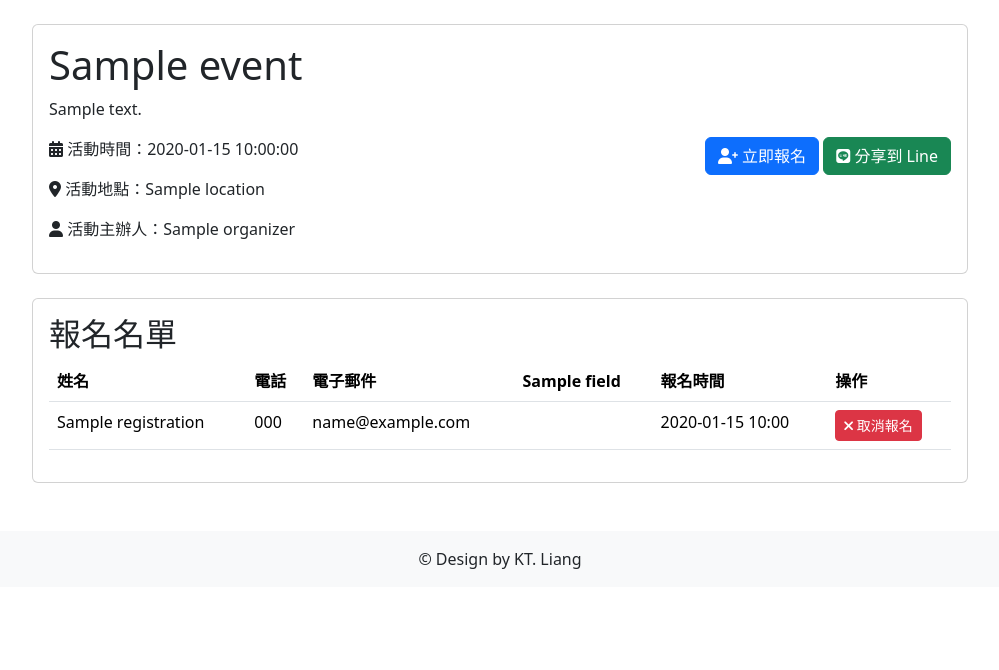
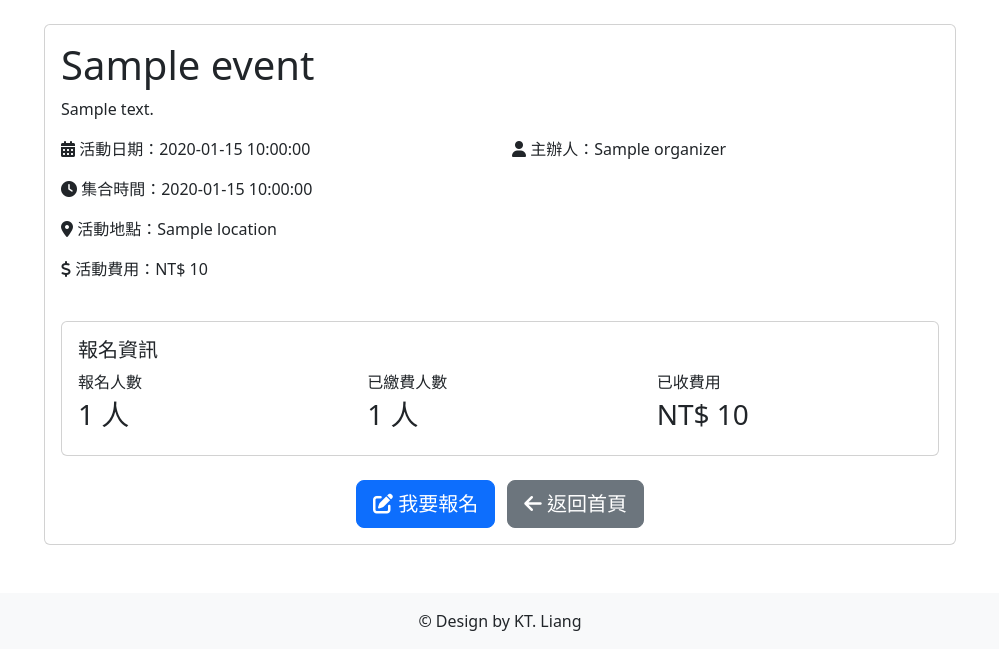
Before and after one commit to marmotkit/event-registration, a Flask app: template templates/event_detail.html in a window 1280 px wide. Shown: the part 66-736 px from the top of the page, without its empty margins (140-1139 px from the left). Run offline with Flask 3, Linux system fonts and the light colour scheme; the template is opened without the code that fills it: most values are stand-ins (such as "Sample title", 1, 10 or a date in 2020); parts of the project's set-up code (start-up, migrations or seed data) failed here and were passed over.

Commit message:
修復問題： 1. 報名後查看詳情的問題 2. 改進繳費狀態的顯示 3. 添加人數和費用統計

```diff
--- a/app.py
+++ b/app.py
@@ -82,23 +82,45 @@ def clean_custom_fields(custom_fields):
 # 路由
 @app.route('/')
 def index():
-    events = list(events_collection.find().sort('start_date', 1))
+    # 獲取所有活動並按日期排序
+    events = list(events_collection.find().sort('start_date', -1))
+
+    # 對每個活動添加報名人數統計
     for event in events:
-        # 獲取報名人數
-        event['registrations'] = list(registrations_collection.find({'event_id': event['_id']}))
+        event['registration_count'] = registrations_collection.count_documents({'event_id': event['_id']})
+        # 計算已繳費金額
+        paid_registrations = registrations_collection.find({
+            'event_id': event['_id'],
+            'has_paid': True
+        })
+        event['paid_amount'] = sum(1 for _ in paid_registrations) * event.get('fee', 0)
+        # 計算總金額
+        event['total_amount'] = event['registration_count'] * event.get('fee', 0)
+
     return render_template('index.html', events=events)
 
 @app.route('/event/<event_id>')
 def event_detail(event_id):
     try:
+        # 使用 ObjectId 來查詢活動
         event = events_collection.find_one({'_id': ObjectId(event_id)})
         if not event:
             flash('活動不存在')
             return redirect(url_for('index'))
 
+        # 獲取報名資料
         registrations = list(registrations_collection.find({'event_id': ObjectId(event_id)}))
+        event['registration_count'] = len(registrations)
+
+        # 計算已繳費人數和金額
+        paid_count = sum(1 for reg in registrations if reg.get('has_paid', False))
+        event['paid_count'] = paid_count
+        event['paid_amount'] = paid_count * event.get('fee', 0)
+        event['total_amount'] = len(registrations) * event.get('fee', 0)
+
         return render_template('event_detail.html', event=event, registrations=registrations)
     except Exception as e:
+        print(f"Error in event_detail: {str(e)}")
         flash('無效的活動 ID')
         return redirect(url_for('index'))
 
@@ -161,7 +183,7 @@ def register(event_id):
                 'phone': request.form['phone'],
                 'email': request.form['email'],
                 'timestamp': datetime.now(),
-                'has_paid': False,  # 新增繳費狀態欄位
+                'has_paid': False,
                 'custom_fields': {}
             }
 
@@ -174,15 +196,16 @@ def register(event_id):
                     registration_data['custom_fields'][field_name] = request.form.get(field_name)
 
             if event.get('notes_label'):
-                registration_data['notes'] = request.form.get('notes')
+                registration_data['notes'] = request.form.get('notes', '')
 
             try:
                 registrations_collection.insert_one(registration_data)
                 flash('報名成功！')
-                return redirect(url_for('index'))
+                return redirect(url_for('event_detail', event_id=event_id))
             except Exception as e:
                 print(f"Error saving registration: {str(e)}")
                 flash('報名時發生錯誤，請稍後再試')
+                return render_template('register.html', event=event)
 
         return render_template('register.html', event=event)
     except Exception as e:
@@ -459,6 +482,14 @@ def view_event(event_id):
 
         # 獲取報名資料
         registrations = list(registrations_collection.find({'event_id': ObjectId(event_id)}))
+
+        # 計算統計資料
+        paid_count = sum(1 for reg in registrations if reg.get('has_paid', False))
+        event['registration_count'] = len(registrations)
+        event['paid_count'] = paid_count
+        event['paid_amount'] = paid_count * event.get('fee', 0)
+        event['total_amount'] = len(registrations) * event.get('fee', 0)
+
         return render_template('view_event.html', event=event, registrations=registrations)
     except Exception as e:
         print(f"Error in view_event: {str(e)}")
--- a/templates/event_detail.html
+++ b/templates/event_detail.html
@@ -1,82 +1,60 @@
 {% extends "base.html" %}
 
 {% block content %}
-<div class="card mb-4">
+<div class="container">
+    <div class="card">
         <div class="card-body">
             <h1 class="card-title">{{ event.title }}</h1>
             <p class="card-text">{{ event.description }}</p>
-        <div class="row">
+
+            <div class="row mb-4">
                 <div class="col-md-6">
-                <p><i class="fas fa-calendar-alt"></i> 活動時間：{{ event.date }}</p>
+                    {% if event.start_date == event.end_date %}
+                    <p><i class="fas fa-calendar-alt"></i> 活動日期：{{ event.start_date }}</p>
+                    {% else %}
+                    <p><i class="fas fa-calendar-alt"></i> 活動日期：{{ event.start_date }} 至 {{ event.end_date }}</p>
+                    {% endif %}
+                    <p><i class="fas fa-clock"></i> 集合時間：{{ event.meeting_time }}</p>
                     <p><i class="fas fa-map-marker-alt"></i> 活動地點：{{ event.location }}</p>
-                <p><i class="fas fa-user"></i> 活動主辦人：{{ event.organizer }}</p>
+                    <p><i class="fas fa-dollar-sign"></i> 活動費用：NT$ {{ event.fee }}</p>
+                </div>
+                <div class="col-md-6">
+                    <p><i class="fas fa-user"></i> 主辦人：{{ event.organizer }}</p>
                     {% if event.co_organizers %}
                     <p><i class="fas fa-users"></i> 協辦人員：{{ ', '.join(event.co_organizers) }}</p>
                     {% endif %}
                 </div>
-            <div class="col-md-6 text-md-end">
-                <a href="{{ url_for('register', event_id=event._id) }}" class="btn btn-primary">
-                    <i class="fas fa-user-plus"></i> 立即報名
-                </a>
-                <button class="btn btn-success share-line"
-                        data-url="{{ url_for('register', event_id=event._id, _external=True) }}">
-                    <i class="fab fa-line"></i> 分享到 Line
-                </button>
+            </div>
+
+            <div class="card mb-4">
+                <div class="card-body">
+                    <h5 class="card-title">報名資訊</h5>
+                    <div class="row">
+                        <div class="col-md-4">
+                            <p class="mb-1">報名人數</p>
+                            <h3>{{ event.registration_count }} 人</h3>
+                        </div>
+                        <div class="col-md-4">
+                            <p class="mb-1">已繳費人數</p>
+                            <h3>{{ event.paid_count }} 人</h3>
+                        </div>
+                        <div class="col-md-4">
+                            <p class="mb-1">已收費用</p>
+                            <h3>NT$ {{ event.paid_amount }}</h3>
                         </div>
                     </div>
                 </div>
             </div>
 
-<div class="card">
-    <div class="card-body">
-        <h2 class="card-title">報名名單</h2>
-        {% if registrations %}
-        <div class="table-responsive">
-            <table class="table">
-                <thead>
-                    <tr>
-                        <th>姓名</th>
-                        <th>電話</th>
-                        <th>電子郵件</th>
-                        {% if event.custom_fields %}
-                            {% for field in event.custom_fields %}
-                                <th>{{ field }}</th>
-                            {% endfor %}
-                        {% endif %}
-                        <th>報名時間</th>
-                        <th>操作</th>
-                    </tr>
-                </thead>
-                <tbody>
-                    {% for registration in registrations %}
-                    <tr>
-                        <td>{{ registration.name }}</td>
-                        <td>{{ registration.phone }}</td>
-                        <td>{{ registration.email }}</td>
-                        {% if event.custom_fields %}
-                            {% for field in event.custom_fields %}
-                                <td>{{ registration.custom_fields.get(field, '') }}</td>
-                            {% endfor %}
-                        {% endif %}
-                        <td>{{ registration.registration_time.strftime('%Y-%m-%d %H:%M') if registration.registration_time else '' }}</td>
-                        <td>
-                            <form action="{{ url_for('cancel_registration', event_id=event._id, registration_id=registration._id) }}"
-                                  method="POST"
-                                  onsubmit="return confirm('確定要取消報名嗎？此操作無法復原。');"
-                                  style="display: inline;">
-                                <button type="submit" class="btn btn-danger btn-sm">
-                                    <i class="fas fa-times"></i> 取消報名
-                                </button>
-                            </form>
-                        </td>
-                    </tr>
-                    {% endfor %}
-                </tbody>
-            </table>
+            <div class="text-center">
+                <a href="{{ url_for('register', event_id=event._id) }}" class="btn btn-primary btn-lg">
+                    <i class="fas fa-edit"></i> 我要報名
+                </a>
+                <a href="{{ url_for('index') }}" class="btn btn-secondary btn-lg ms-2">
+                    <i class="fas fa-arrow-left"></i> 返回首頁
+                </a>
             </div>
-        {% else %}
-        <p class="text-muted">目前還沒有人報名</p>
-        {% endif %}
+        </div>
     </div>
 </div>
 {% endblock %}
```
Also changed, not shown: templates/admin.html (added, +85 -0 lines), templates/view_event.html (+40 -8 lines). Lines whose indentation alone changed are shown as unchanged.
